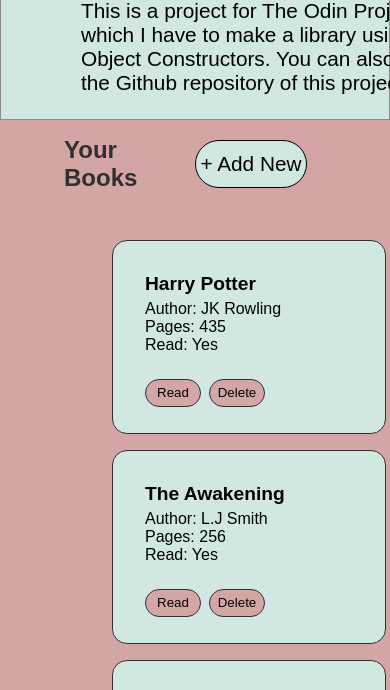
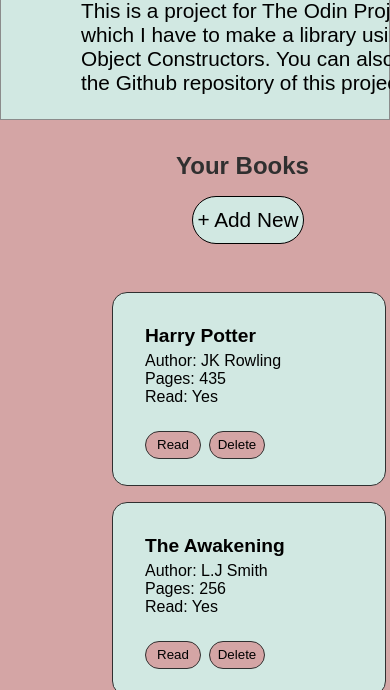
Before and after one commit to thomasfahy/Library, a website: page index.html in a window 390 px wide. Shown: the part 89-779 px from the top of the page. Drawn offline with Linux system fonts and the light colour scheme.

Commit message:
fix: title button now center (media style 500px)

```diff
--- a/styles.css
+++ b/styles.css
@@ -45,10 +45,11 @@
 
 .topContent{
     display: grid;
-    grid-template-columns: 1fr 1fr;
+    grid-template-columns: 15rem 20rem;
     background-color: var(--primary-color);
     padding: 1rem;
     align-items: center;
+    padding-top: 2rem;
 }
 
 #addButton{
@@ -73,7 +74,7 @@
 }
 
 .content{
-    height: 80vh;
+    height: 150vh;
     background-color: var(--primary-color);
 }
 
@@ -123,6 +124,18 @@
         grid-template-columns: 1fr; /* Change to one column */
         grid-template-rows: auto;
         padding-left: 7rem;   /* Adjust rows automatically based on content */
+    }
+    .topContent{
+        grid-template-columns: 1fr;
+        justify-content: center;
+        align-items: center;
+    }
+    #addButton{
+        margin-top: 1rem;
+        margin-left: 11rem;
+    }
+    .contentTitle{
+        margin-left: 7rem;
     }
 
 }
```
